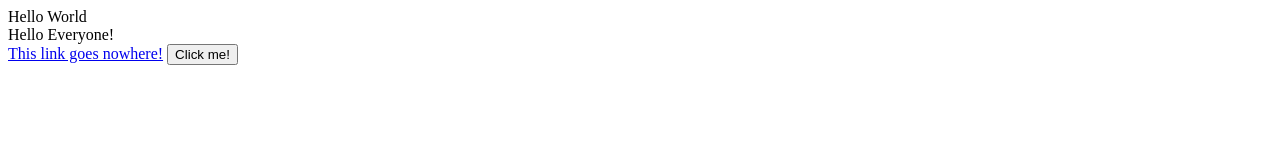
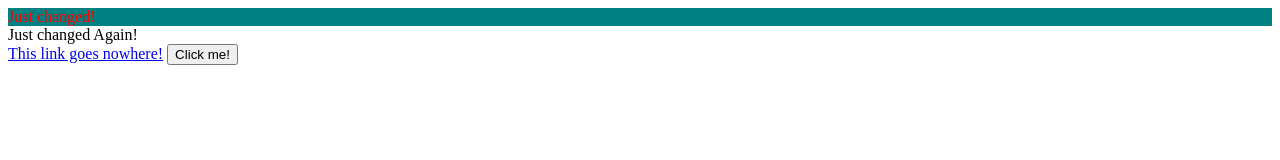
Before and after one commit to Nalipp/vanilla_dom_lesson, a plain HTML site: page index.html in a window 1280 px wide. Drawn offline with Linux system fonts and the light colour scheme.

Commit message:
lesson 2 solution

```diff
--- a/index.html
+++ b/index.html
@@ -15,18 +15,29 @@
     <button>Click me!</button>
     <script>
       // change the 'Hello World' text to 'Just changed' using javascript
+      var firstDiv = document.getElementsByTagName("div")[0];
+      firstDiv.innerHTML = "Just changed!";
 
       // change the 'Hello Everyone' text to 'Just changed Again!' using javascript
+      var secondDiv = document.querySelectorAll(".hello")[1];
+      secondDiv.innerHTML = "Just changed Again!";
 
-      // change the font color of the first div to red using camel case
+      // change the font color of the first div to red
+      firstDiv.style.color = "red";
 
       // change the background color of the first div to teal using brackets
+      firstDiv.style['background-color'] = "teal";
 
       // change the id of the body tag from 'container' to 'new_container'
+      var bodyNode = document.getElementById("container");
+      bodyNode.setAttribute("id", "new_container");
 
       // add the class 'another_class' to the second div
+      secondDiv.classList.add("another_class");
 
       // remove the class 'hello' from the second div
+      secondDiv.classList.remove("hello");
+
     </script>
 </body>
 </html>
```
